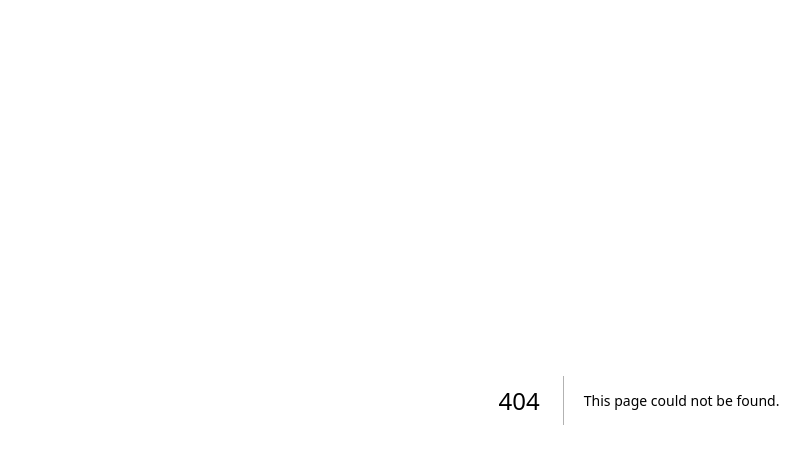
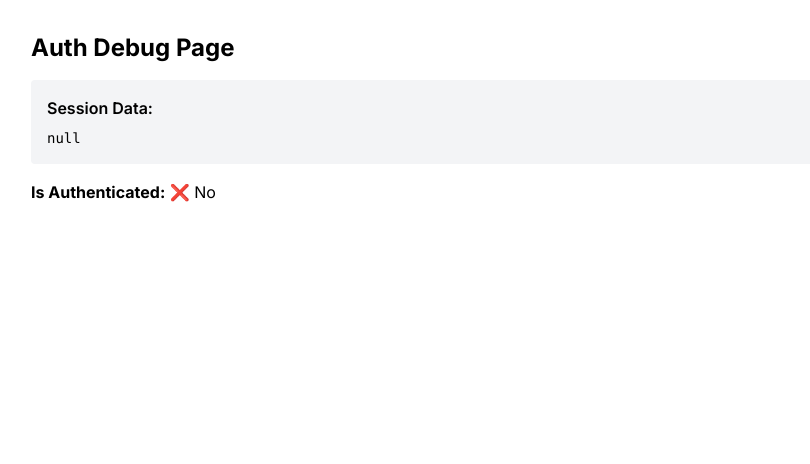
Before and after one commit to martinfaucheux/nextjs-dashboard, a Next.js app: page /debug-auth in a window 1280 px wide. Before the commit this address had no page. Shown: the top 464 px of the page, without its empty margins (1-811 px from the left). Built offline with nearby package versions, Linux system fonts and the light colour scheme; no server answers; a web font is replaced by a local one.

Commit message:
specify jwt in auth config

```diff
--- /dev/null
+++ b/app/debug-auth/page.tsx
@@ -0,0 +1,36 @@
+import { auth } from "@/auth";
+
+export default async function DebugAuth() {
+  const session = await auth();
+
+  return (
+    <div className="p-8">
+      <h1 className="text-2xl font-bold mb-4">Auth Debug Page</h1>
+      <div className="bg-gray-100 p-4 rounded">
+        <h2 className="font-semibold mb-2">Session Data:</h2>
+        <pre className="text-sm overflow-auto">
+          {JSON.stringify(session, null, 2)}
+        </pre>
+      </div>
+      <div className="mt-4">
+        <p>
+          <strong>Is Authenticated:</strong>{" "}
+          {session?.user ? "✅ Yes" : "❌ No"}
+        </p>
+        {session?.user && (
+          <>
+            <p>
+              <strong>User ID:</strong> {session.user.id}
+            </p>
+            <p>
+              <strong>Email:</strong> {session.user.email}
+            </p>
+            <p>
+              <strong>Name:</strong> {session.user.name}
+            </p>
+          </>
+        )}
+      </div>
+    </div>
+  );
+}
--- a/auth.config.ts
+++ b/auth.config.ts
@@ -16,6 +16,24 @@ export const authConfig = {
       }
       return true;
     },
+    jwt({ token, user }) {
+      if (user) {
+        // First time JWT callback is run, user object is available
+        token.id = user.id;
+        token.email = user.email;
+        token.name = user.name;
+      }
+      return token;
+    },
+    session({ session, token }) {
+      // Send properties to the client
+      if (token) {
+        session.user.id = token.id as string;
+        session.user.email = token.email as string;
+        session.user.name = token.name as string;
+      }
+      return session;
+    },
   },
   providers: [], // Add providers with an empty array for now
 } satisfies NextAuthConfig;
--- a/auth.ts
+++ b/auth.ts
@@ -21,9 +21,17 @@ async function getUser(email: string): Promise<User | undefined> {
 export const { handlers, auth, signIn, signOut } = NextAuth({
   ...authConfig,
   secret: "MFleHIgWFxjrd0RtSel9rX7geWZHaCJcKFy8JhrNyO8=",
+  debug: process.env.NODE_ENV === "development",
+  session: {
+    strategy: "jwt",
+  },
   providers: [
     Credentials({
       async authorize(credentials) {
+        console.log("🔍 Authorize called with credentials:", {
+          email: credentials?.email,
+        });
+
         const parsedCredentials = z
           .object({ email: z.string().email(), password: z.string().min(6) })
           .safeParse(credentials);
@@ -31,13 +39,27 @@ export const { handlers, auth, signIn, signOut } = NextAuth({
         if (parsedCredentials.success) {
           const { email, password } = parsedCredentials.data;
           const user = await getUser(email);
-          if (!user) return null;
+
+          if (!user) {
+            console.log("❌ User not found:", email);
+            return null;
+          }
 
           const passwordsMatch = await bcrypt.compare(password, user.password);
-          if (passwordsMatch) return user;
+          if (passwordsMatch) {
+            console.log("✅ User authenticated successfully:", {
+              id: user.id,
+              email: user.email,
+            });
+            return {
+              id: user.id,
+              email: user.email,
+              name: user.name,
+            };
+          }
         }
 
-        console.log("Invalid credentials");
+        console.log("❌ Invalid credentials for:", credentials?.email);
         return null;
       },
     }),
```
